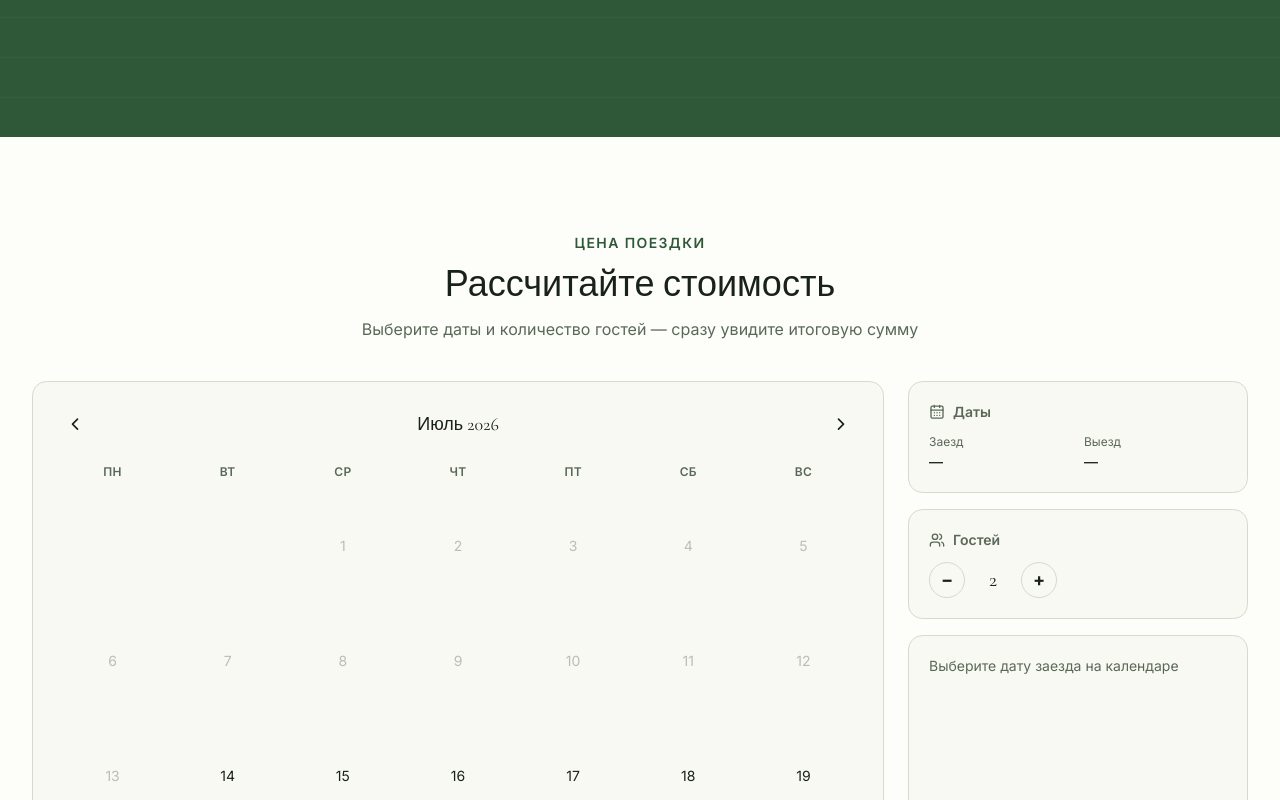
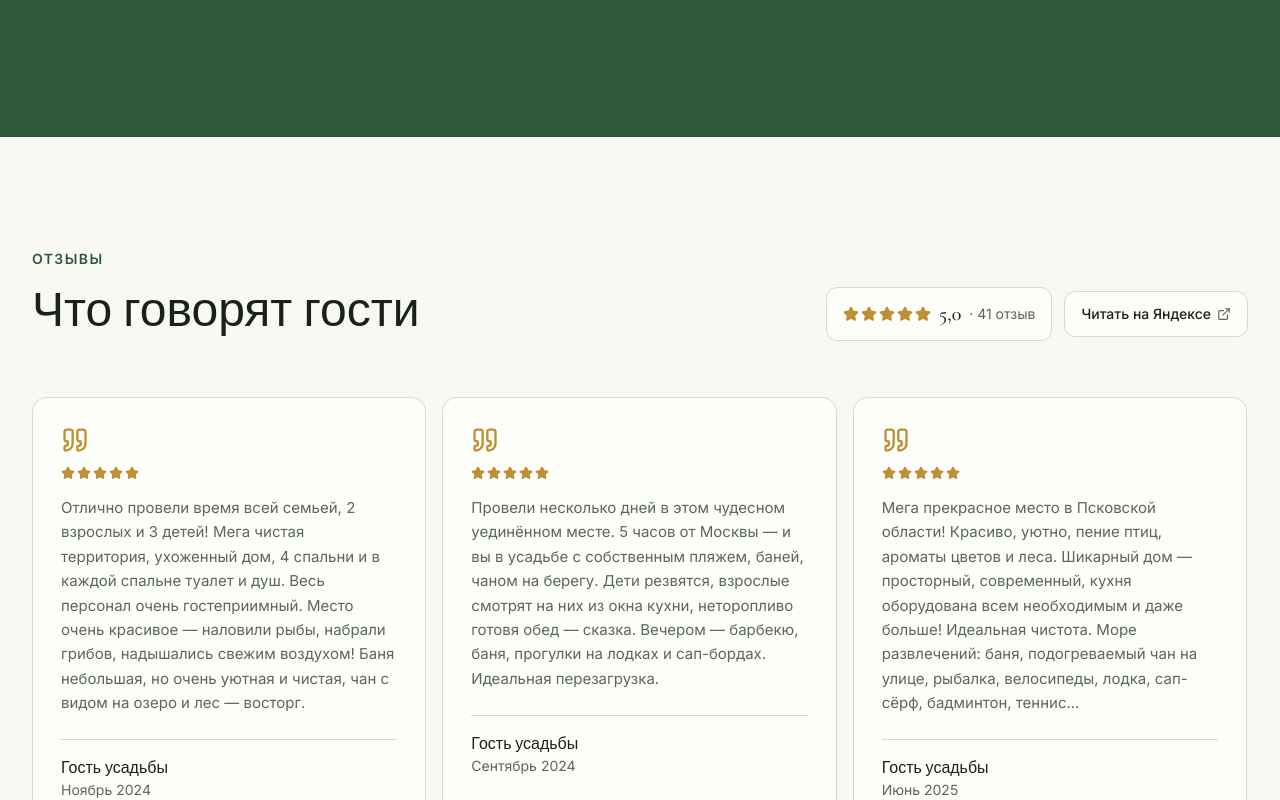
Before and after one commit to IM812/usadba-landing, a Next.js app: page / in a window 1280 px wide. Shown: the part 3400-4200 px from the top of the page. Built offline with nearby package versions, Linux system fonts and the light colour scheme; no server answers; the database is empty.

Commit message:
feat: remove PriceCalculator component from page layout
Removed unused PriceCalculator component for cleaner UI

Co-authored-by: IM812 <258215249+IM812@users.noreply.github.com>

```diff
--- a/app/page.tsx
+++ b/app/page.tsx
@@ -7,7 +7,6 @@ import { AvailableDates } from "@/components/available-dates"
 import { About } from "@/components/about"
 import { Gallery } from "@/components/gallery"
 import { QuoteBanner } from "@/components/quote-banner"
-import { PriceCalculator } from "@/components/price-calculator"
 import { Reviews } from "@/components/reviews"
 import { FaqSection } from "@/components/faq-section"
 import { HowToGetThere } from "@/components/how-to-get-there"
@@ -29,7 +28,6 @@ export default function Page() {
       <About />
       <Gallery />
       <QuoteBanner />
-      <PriceCalculator onBook={openBooking} />
       <Reviews />
       <FaqSection />
       <HowToGetThere />
```
